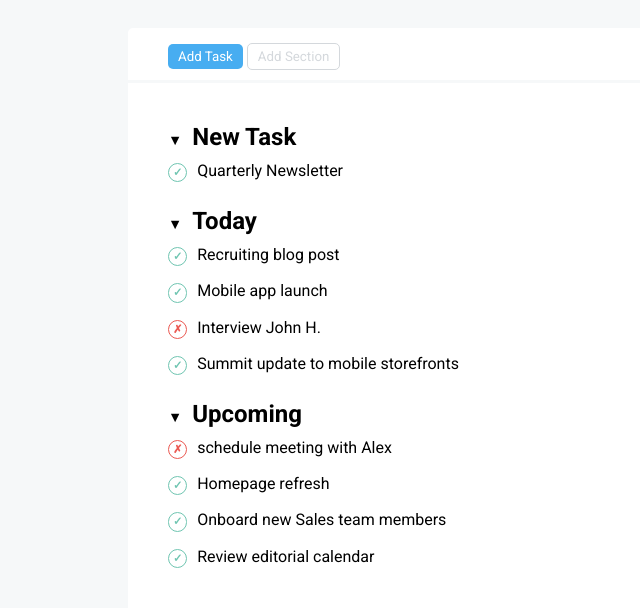
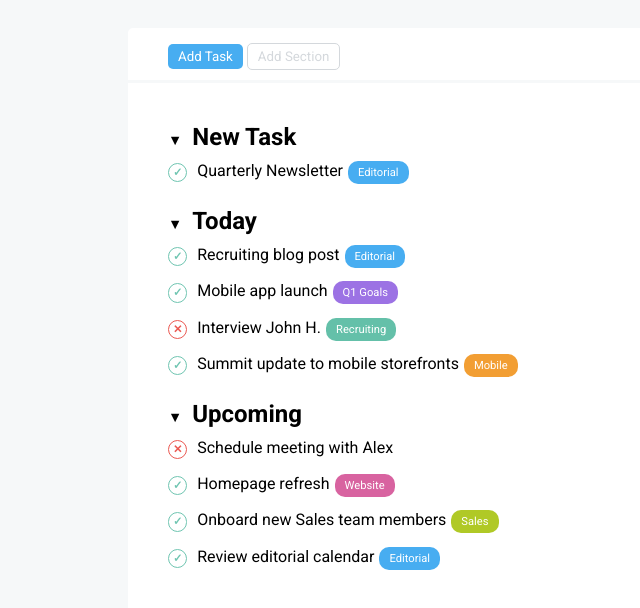
Before and after one commit to DilettaPelloni/html-css-toboolist, a plain HTML site: page index.html in a window 1280 px wide. Shown: the part 82-690 px from the top of the page, without its empty margins (0-640 px from the left). Drawn offline with Linux system fonts and the light colour scheme.

Commit message:
fatte etichette

```diff
--- a/css/style.css
+++ b/css/style.css
@@ -90,6 +90,11 @@ section.container {
     margin-bottom: 25px;
 }
 
+.list li {
+    margin-bottom: 15px ;
+}
+
+/* SIMBOLO CHECK/CROSS */
 .list li::before {
     margin-right: 10px;
 
@@ -109,15 +114,50 @@ section.container {
 .list li.check::before {
     content: '\2713';
     color: #6fc5b1;
-    border-color: #6fc5b1;
 }
 
 .list li.cross::before {
-    content: '\2717';
+    content: '\2715';
     color: #eb5952;
-    border-color: #eb5952;
 }
 
-.list li {
-    margin-bottom: 15px ;
+/* ETICHETTE */
+
+.list li::after {
+    margin-left: 5px;
+    padding: 5px 10px;
+
+    color: white;
+    font-size: 0.7em;
+    border-radius: 10px;
 }
+
+.list li.editorial::after {
+    content: 'Editorial';
+    background-color: #47adf1;
+}
+
+.list li.q1-goals::after {
+    content: 'Q1 Goals';
+    background-color: #9c72e4;
+}
+
+.list li.recruiting::after {
+    content: 'Recruiting';
+    background-color: #64c0a9;
+}
+
+.list li.mobile::after {
+    content: 'Mobile';
+    background-color: #f29e33;
+}
+
+.list li.website::after {
+    content: 'Website';
+    background-color: #d863a0;
+}
+
+.list li.sales::after {
+    content: 'Sales';
+    background-color: #b0c926;
+}
--- a/index.html
+++ b/index.html
@@ -36,25 +36,25 @@
                 <div>
                     <h3 class="section-title">New Task</h3>
                     <ul class="list">
-                        <li class="check">Quarterly Newsletter</li>
+                        <li class="check editorial">Quarterly Newsletter</li>
                     </ul>
                 </div>
                 <div>
                     <h3 class="section-title">Today</h3>
                     <ul class="list">
-                        <li class="check">Recruiting blog post</li>
-                        <li class="check">Mobile app launch</li>
-                        <li class="cross">Interview John H.</li>
-                        <li class="check">Summit update to mobile storefronts</li>
+                        <li class="check editorial">Recruiting blog post</li>
+                        <li class="check q1-goals">Mobile app launch</li>
+                        <li class="cross recruiting">Interview John H.</li>
+                        <li class="check mobile">Summit update to mobile storefronts</li>
                     </ul>
                 </div>
                 <div>
                     <h3 class="section-title">Upcoming</h3>
                     <ul class="list">
-                        <li class="cross">schedule meeting with Alex</li>
-                        <li class="check">Homepage refresh</li>
-                        <li class="check">Onboard new Sales team members</li>
-                        <li class="check">Review editorial calendar</li>
+                        <li class="cross">Schedule meeting with Alex</li>
+                        <li class="check website">Homepage refresh</li>
+                        <li class="check sales">Onboard new Sales team members</li>
+                        <li class="check editorial">Review editorial calendar</li>
                     </ul>
                 </div>
             </section>
```
